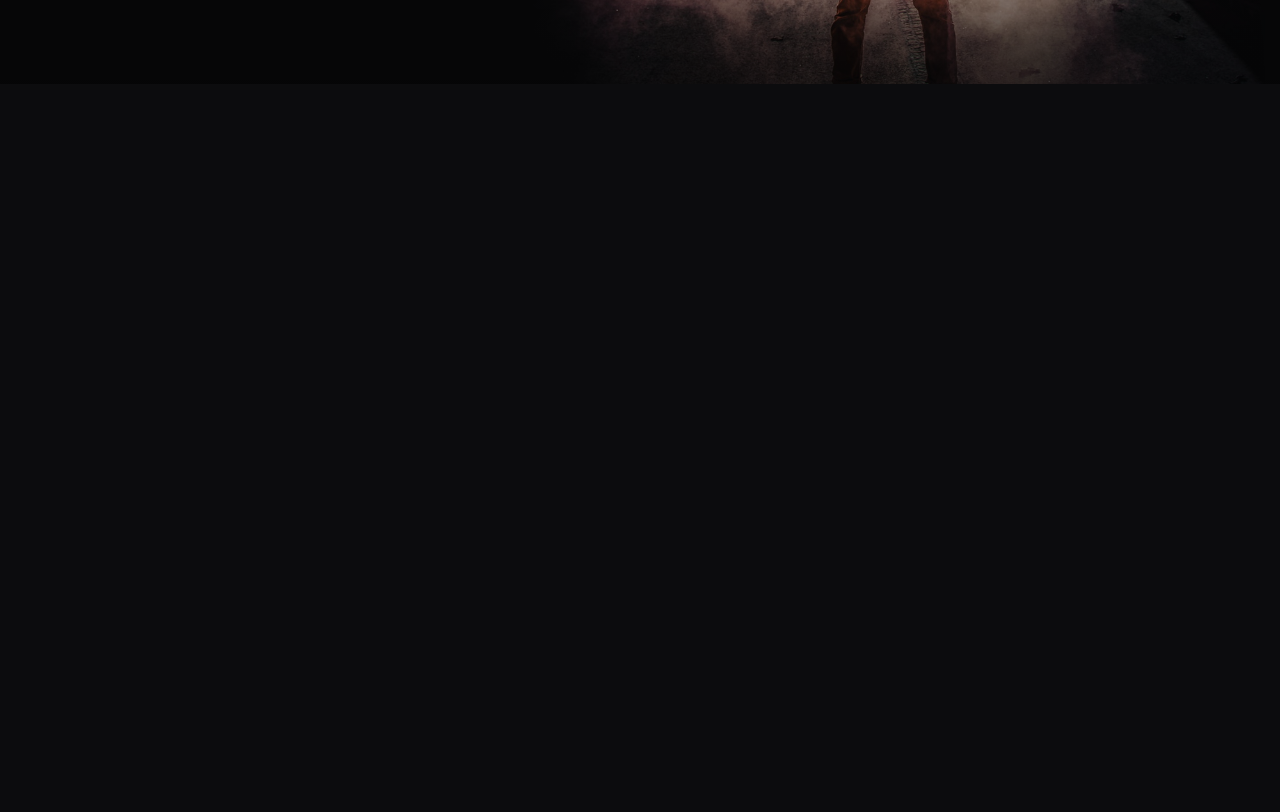
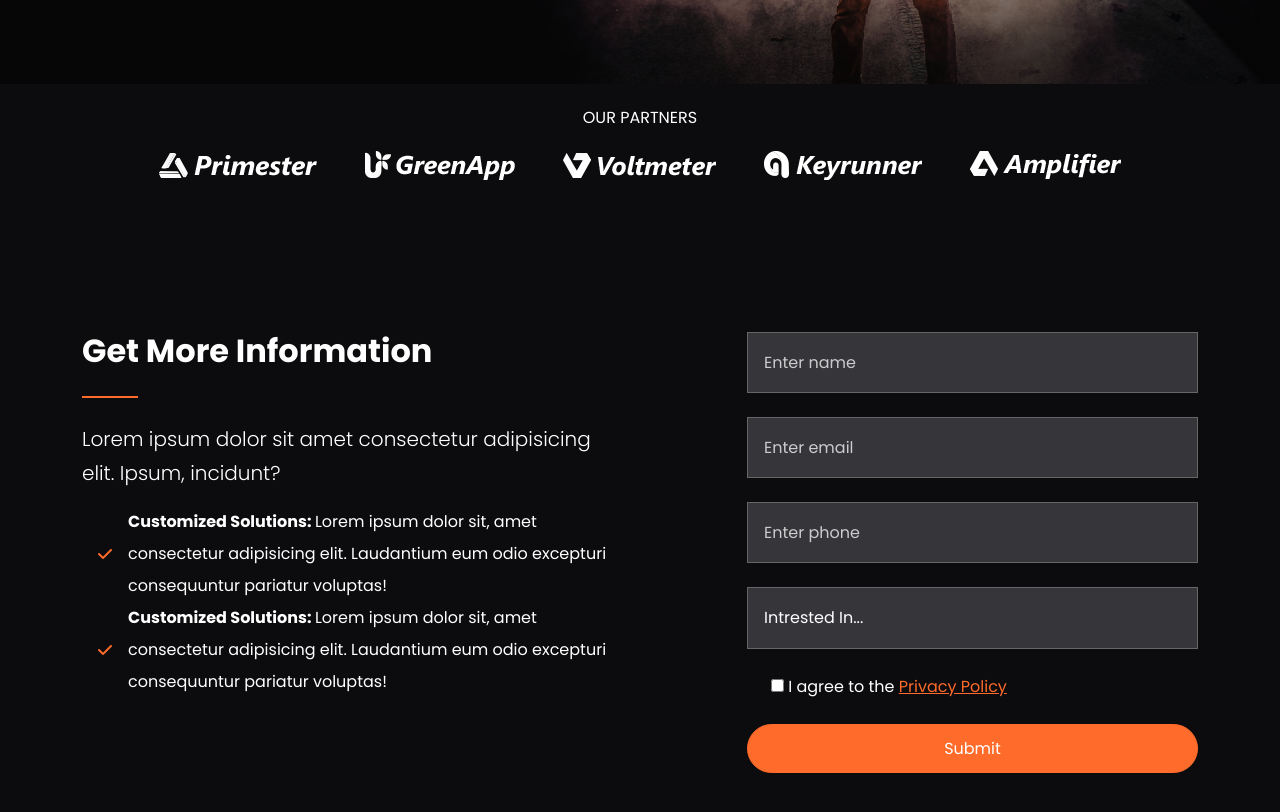
Before and after one commit to dmurawski/bootstrap, a website: page project-starter/index.html in a window 1280 px wide. Shown: the part 592-1404 px from the top of the page. Before the commit the page ends 800 px from the top, so only its background shows below. Drawn offline with Linux system fonts and the light colour scheme.

Commit message:
partners and form

```diff
--- a/project-starter/index.html
+++ b/project-starter/index.html
@@ -103,6 +103,121 @@
         </div>
       </div>
     </header>
+
+    <!-- partners -->
+    <section class="partners py-4 overflow-hidden">
+      <div class="container">
+        <div class="row">
+          <div class="col-lg-10 offset-lg-1">
+            <h6 class="text-center mb-4 text-uppercase">Our Partners</h6>
+            <div
+              class="d-flex justify-content-center align-items center text-center"
+            >
+              <div>
+                <img src="images/partner-logo-1.png" alt="" class="mx-4" />
+              </div>
+              <div class="d-none d-sm-block">
+                <img src="images/partner-logo-2.png" alt="" class="mx-4" />
+              </div>
+              <div class="d-none d-md-block">
+                <img src="images/partner-logo-3.png" alt="" class="mx-4" />
+              </div>
+              <div class="d-none d-lg-block">
+                <img src="images/partner-logo-4.png" alt="" class="mx-4" />
+              </div>
+              <div class="d-none d-lg-block">
+                <img src="images/partner-logo-5.png" alt="" class="mx-4" />
+              </div>
+            </div>
+          </div>
+        </div>
+      </div>
+    </section>
+
+    <!-- Form Area -->
+    <section id="contact" class="contact my-7">
+      <div class="container">
+        <div class="row">
+          <div class="col-md-6">
+            <h2 class="fw-bold">Get More Information</h2>
+            <hr class="hr-heading" />
+            <p class="lead">
+              Lorem ipsum dolor sit amet consectetur adipisicing elit. Ipsum,
+              incidunt?
+            </p>
+            <ul class="list-unstyled lh-lg">
+              <li class="d-flex align-items-center">
+                <i class="fas fa-check text-primary mx-3"></i>
+                <div>
+                  <strong>Customized Solutions: </strong> Lorem ipsum dolor sit,
+                  amet consectetur adipisicing elit. Laudantium eum odio
+                  excepturi consequuntur pariatur voluptas!
+                </div>
+              </li>
+              <li class="d-flex align-items-center">
+                <i class="fas fa-check text-primary mx-3"></i>
+                <div>
+                  <strong>Customized Solutions: </strong> Lorem ipsum dolor sit,
+                  amet consectetur adipisicing elit. Laudantium eum odio
+                  excepturi consequuntur pariatur voluptas!
+                </div>
+              </li>
+            </ul>
+          </div>
+          <div class="col-md-5 offset-md-1">
+            <form>
+              <div class="mb-4">
+                <input
+                  type="text"
+                  placeholder="Enter name"
+                  class="form-control bg-secondary"
+                />
+              </div>
+              <div class="mb-4">
+                <input
+                  type="email"
+                  placeholder="Enter email"
+                  class="form-control bg-secondary"
+                />
+              </div>
+              <div class="mb-4">
+                <input
+                  type="text"
+                  placeholder="Enter phone"
+                  class="form-control bg-secondary"
+                />
+              </div>
+              <div class="mb-4">
+                <select
+                  name="interested"
+                  id="interested"
+                  class="form-control bg-secondary"
+                >
+                  <option>Intrested In...</option>
+                  <option value="erp">ERP Solution</option>
+                  <option value="crm">CRM Solution</option>
+                  <option value="cms">CMS Solution</option>
+                  <option value="sfa">SFA Solution</option>
+                </select>
+              </div>
+              <div class="mb-4 form-check">
+                <input type="checkbox" id="agree-check" />
+                <label for="agree-check" class="form-check-label">
+                  I agree to the <a href="privacy.html">Privacy Policy</a>
+                </label>
+              </div>
+              <div class="d-grid gap-2">
+                <input
+                  type="submit"
+                  value="Submit"
+                  class="btn btn-primary text-white"
+                />
+              </div>
+            </form>
+          </div>
+        </div>
+      </div>
+    </section>
     <!-- replace-me js -->
     <script src="js/replaceme.min.js"></script>
     <!-- bootstrap js -->
--- a/project-starter/scss/styles.scss
+++ b/project-starter/scss/styles.scss
@@ -14,6 +14,16 @@
   width: 24px;
 }
 
+.hr-heading {
+  display: inline-block;
+  width: 3.5rem;
+  height: 0.125rem;
+  margin-top: 0.625rem;
+  border: none;
+  background-color: var(--bs-primary);
+  opacity: 1;
+}
+
 @media (max-width: 992px) {
   .xl-text {
     font-size: 50px;
```
Also changed, not shown: project-starter/css/styles.css.
